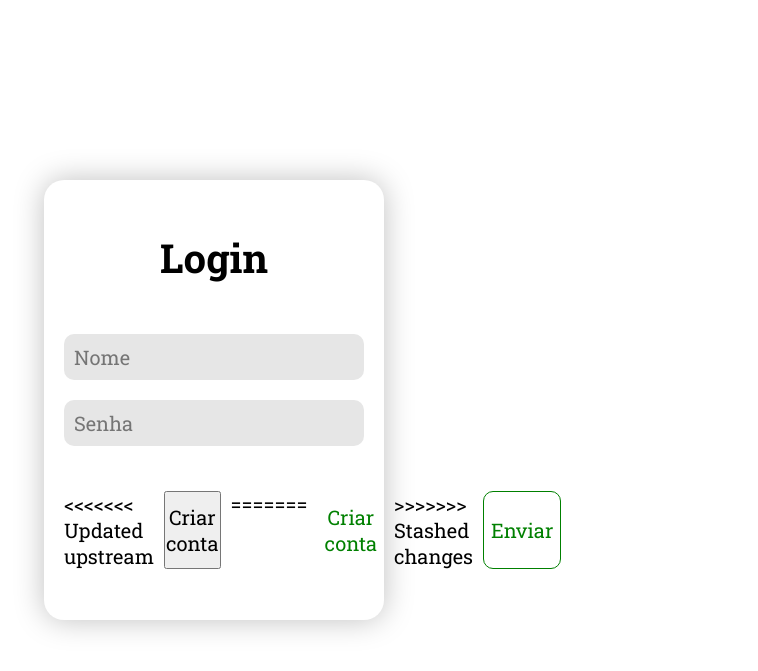
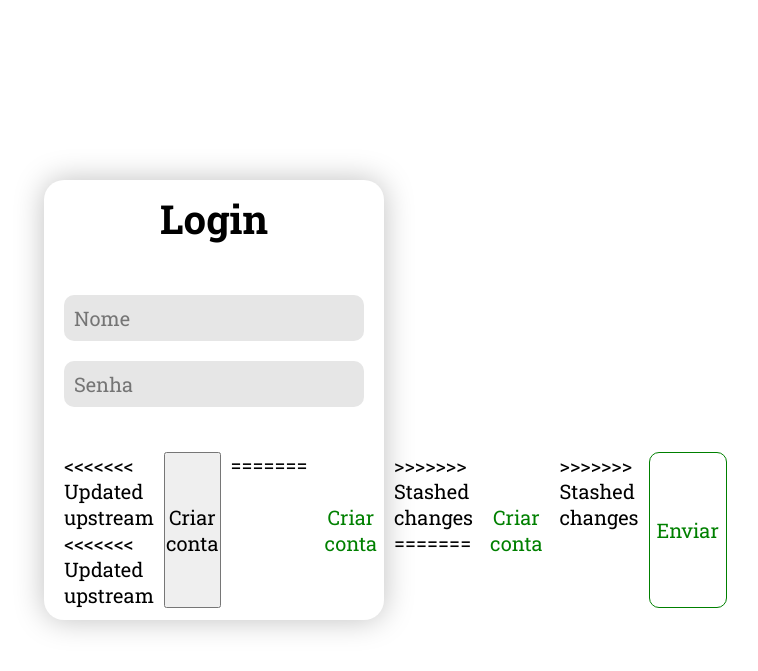
Before and after one commit to zZuiaSs/Kalangos-Souls, a PHP site: page /index.php in a window 1280 px wide. Shown: the top 671 px of the page, without its empty margins (426-1184 px from the left). Run offline with PHP 8.4, Linux system fonts and the light colour scheme.

Commit message:
Update index.php

```diff
--- a/Pages/Login/index.php
+++ b/Pages/Login/index.php
@@ -19,7 +19,11 @@
 
                 <div class="buttons">
 <<<<<<< Updated upstream
+<<<<<<< Updated upstream
                     <button type="button" onclick = "window.location.href='../Cadastro/index.php'">Criar conta</button>
+=======
+                    <button id="criar-conta">Criar conta</button>
+>>>>>>> Stashed changes
 =======
                     <button id="criar-conta">Criar conta</button>
 >>>>>>> Stashed changes
```
